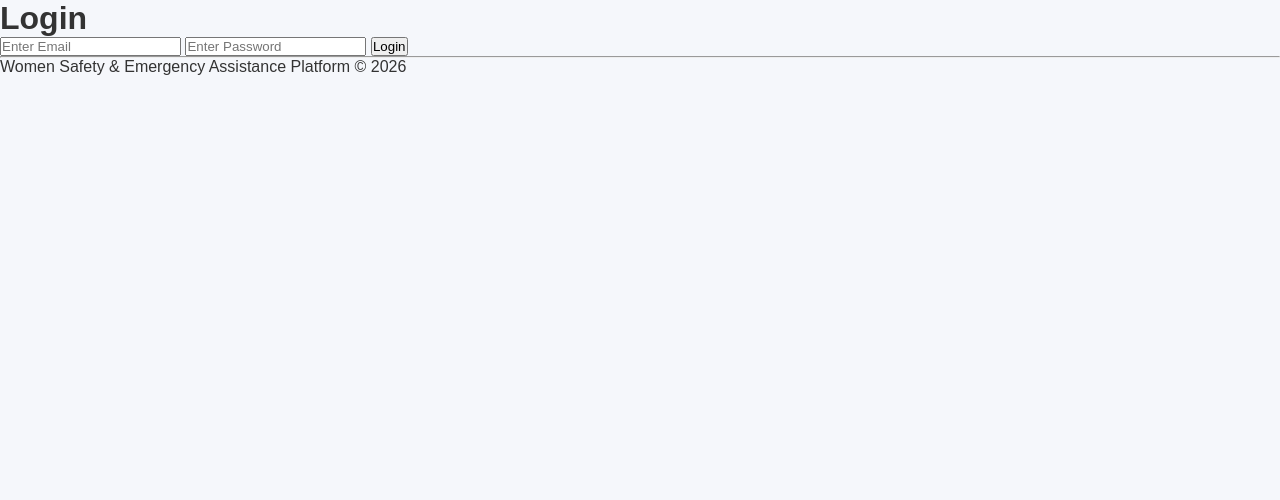
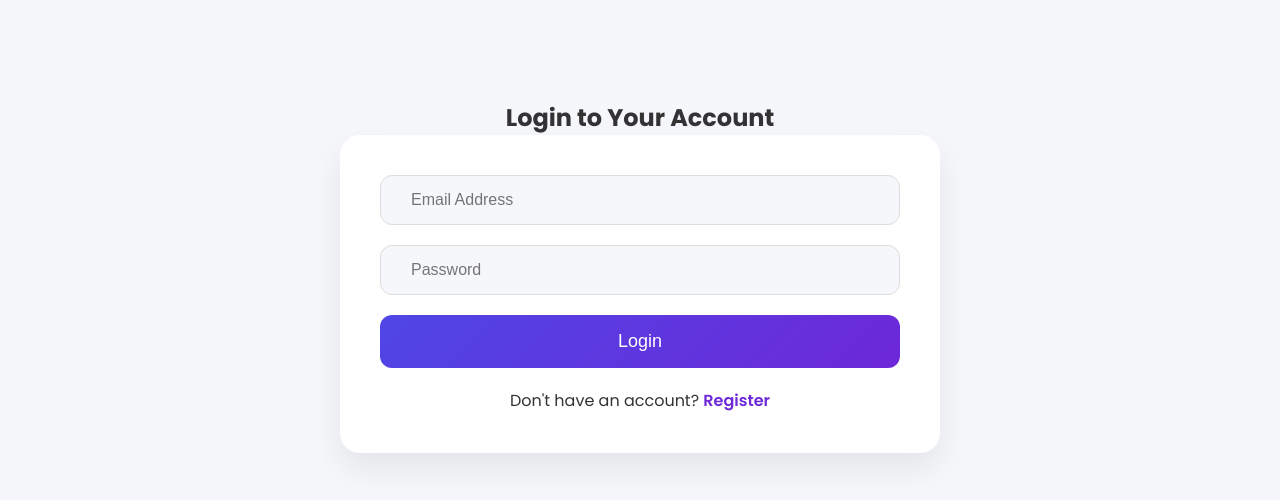
Before and after one commit to seemasaini1828/Women-Safety-Emergency-Platform, a plain HTML site: page fronted/login.html in a window 1280 px wide. Drawn offline with Linux system fonts and the light colour scheme.

Commit message:
Redesigned login page with authentication UI

```diff
--- a/fronted/login.html
+++ b/fronted/login.html
@@ -3,34 +3,46 @@
 <head>
     <meta charset="UTF-8">
     <meta name="viewport" content="width=device-width, initial-scale=1.0">
-<title>Login</title>
-<link rel="stylesheet" href="style.css">
+    <title>Login - Women Safety</title>
+
+    <link rel="preconnect" href="https://fonts.googleapis.com">
+    <link rel="preconnect" href="https://fonts.gstatic.com" crossorigin>
+
+    <link href="https://fonts.googleapis.com/css2?family=Poppins:wght@300;400;500;600;700&display=swap" rel="stylesheet">
+
+    <link rel="stylesheet" href="style.css">
 </head>
+
 <body>
 
-<div class="container">
+<section class="login-section">
 
-<h1>Login</h1>
+    <h2>Login to Your Account</h2>
 
-<input type="email"
-id="email"
-placeholder="Enter Email">
+    <div class="login-card">
 
-<input type="password"
-id="password"
-placeholder="Enter Password">
+        <div class="input-group">
+            <i class="fa-solid fa-envelope"></i>
+            <input type="email" id="loginEmail" placeholder="Email Address">
+        </div>
 
-<button onclick="loginUser()">
-Login
-</button>
+        <div class="input-group">
+            <i class="fa-solid fa-lock"></i>
+            <input type="password" id="loginPassword" placeholder="Password">
+        </div>
 
-<hr>
+        <button class="login-btn" onclick="loginUser()">
+            Login
+        </button>
 
-<footer>
-    <p>Women Safety & Emergency Assistance Platform © 2026</p>
-</footer>
+        <p class="login-text">
+            Don't have an account?
+            <a href="index.html#register">Register</a>
+        </p>
 
-</div>
+    </div>
+
+</section>
 
 <script src="login.js"></script>
 
--- a/fronted/login.js
+++ b/fronted/login.js
@@ -1,33 +1,25 @@
 function loginUser(){
 
-const email =
-document.getElementById("email").value;
-
-const password =
-document.getElementById("password").value;
+    const email = document.getElementById("loginEmail").value;
+    const password = document.getElementById("loginPassword").value;
 
     fetch("https://women-safety-backend-eyq2.onrender.com/login",{
         method:"POST",
         headers:{
             "Content-Type":"application/json"
         },
-body:JSON.stringify({
-email,
-password
-})
+        body:JSON.stringify({email,password})
     })
     .then(res=>res.json())
     .then(data=>{
-
-alert(data.message);
-
-if(data.success){
-
-window.location.href =
-"dashboard.html";
-
+        alert(data.message || "Login Successful");
+        if(data.token){
+            localStorage.setItem("token",data.token);
+            window.location.href="dashboard.html";
         }
-
+    })
+    .catch(err=>{
+        alert("Login Failed!");
     });
 
 }
--- a/fronted/style.css
+++ b/fronted/style.css
@@ -357,6 +357,43 @@ body{
     }
 }
 
+/* ================= LOGIN ================= */
+
+.login-section{
+    width:90%;
+    max-width:600px;
+    margin:100px auto;
+    text-align:center;
+}
+
+.login-card{
+    background:white;
+    padding:40px;
+    border-radius:20px;
+    box-shadow:0 15px 35px rgba(0,0,0,.08);
+}
+
+.login-btn{
+    width:100%;
+    padding:16px;
+    border:none;
+    border-radius:12px;
+    background:linear-gradient(135deg,#4F46E5,#6D28D9);
+    color:white;
+    font-size:18px;
+    cursor:pointer;
+    transition:.3s;
+}
+
+.login-btn:hover{
+    transform:translateY(-3px);
+}
+
+.login-text{
+    margin-top:20px;
+    background:none;
+}
+
 /* ================= Responsive CSS ================= */
 
 @media(max-width:992px){
```
Lines whose indentation alone changed are shown as unchanged.
